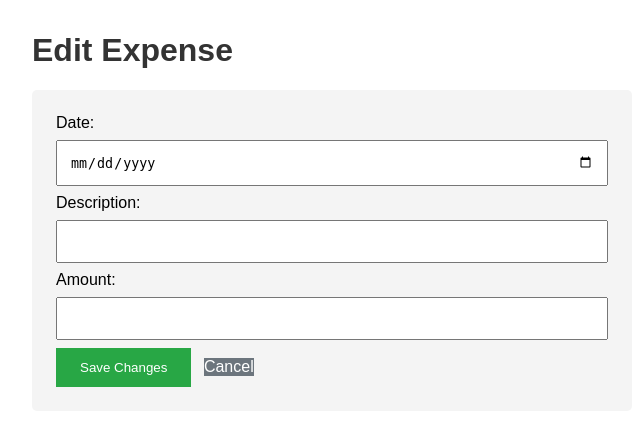
After one commit to danielgelchu0-sketch/expense-tracker, a Flask app: template templates/edit.html in a window 1280 px wide. The commit adds this page. Shown: the top 426 px of the page, without its empty margins (308-948 px from the left). Run offline with Flask 3, Linux system fonts and the light colour scheme; the template is opened without the code that fills it, so the values that code supplies are empty.

Commit message:
Add edit expense functionality (Update CRUD operation)

```diff
--- a/app.py
+++ b/app.py
@@ -38,6 +38,28 @@ def delete_expense(id):
     conn.close()
     return redirect(url_for('home'))
 
+@app.route('/edit/<int:id>', methods=['GET'])
+def edit_expense_form(id):
+    conn = get_db_connection()
+    expense = conn.execute('SELECT * FROM expenses WHERE id = ?', (id,)).fetchone()
+    conn.close()
+    if expense is None:
+        return "Expense not found", 404
+    return render_template('edit.html', expense=expense)
+
+@app.route('/edit/<int:id>', methods=['POST'])
+def edit_expense(id):
+    date = request.form['date']
+    description = request.form['description']
+    amount = request.form['amount']
+
+    conn = get_db_connection()
+    conn.execute('UPDATE expenses SET date = ?, description = ?, amount = ? WHERE id = ?',
+                 (date, description, amount, id))
+    conn.commit()
+    conn.close()
+    return redirect(url_for('home'))
+
 if __name__ == '__main__':
     app.run(debug=True)
 
--- /dev/null
+++ b/templates/edit.html
@@ -0,0 +1,32 @@
+<!DOCTYPE html>
+<html lang="en">
+<head>
+    <meta charset="UTF-8">
+    <title>Edit Expense</title>
+    <style>
+        body { font-family: Arial, sans-serif; max-width: 600px; margin: 2rem auto; padding: 0 1rem; }
+        form { background: #f4f4f4; padding: 1.5rem; border-radius: 5px; }
+        input { padding: 0.75rem; margin: 0.5rem 0; width: 100%; box-sizing: border-box; }
+        button { padding: 0.75rem 1.5rem; margin-right: 0.5rem; cursor: pointer; }
+        .save { background: #28a745; color: white; border: none; }
+        .cancel { background: #6c757d; color: white; border: none; text-decoration: none; display: inline-block; }
+        h1 { color: #333; }
+    </style>
+</head>
+<body>
+    <h1>Edit Expense</h1>
+    <form action="/edit/{{ expense['id'] }}" method="POST">
+        <label>Date:</label>
+        <input type="date" name="date" value="{{ expense['date'] }}" required>
+
+        <label>Description:</label>
+        <input type="text" name="description" value="{{ expense['description'] }}" required>
+
+        <label>Amount:</label>
+        <input type="number" name="amount" step="0.01" value="{{ expense['amount'] }}" required>
+
+        <button type="submit" class="save">Save Changes</button>
+        <a href="/" class="cancel">Cancel</a>
+    </form>
+</body>
+</html>
```
Also changed, not shown: templates/index.html (+6 -7 lines).
